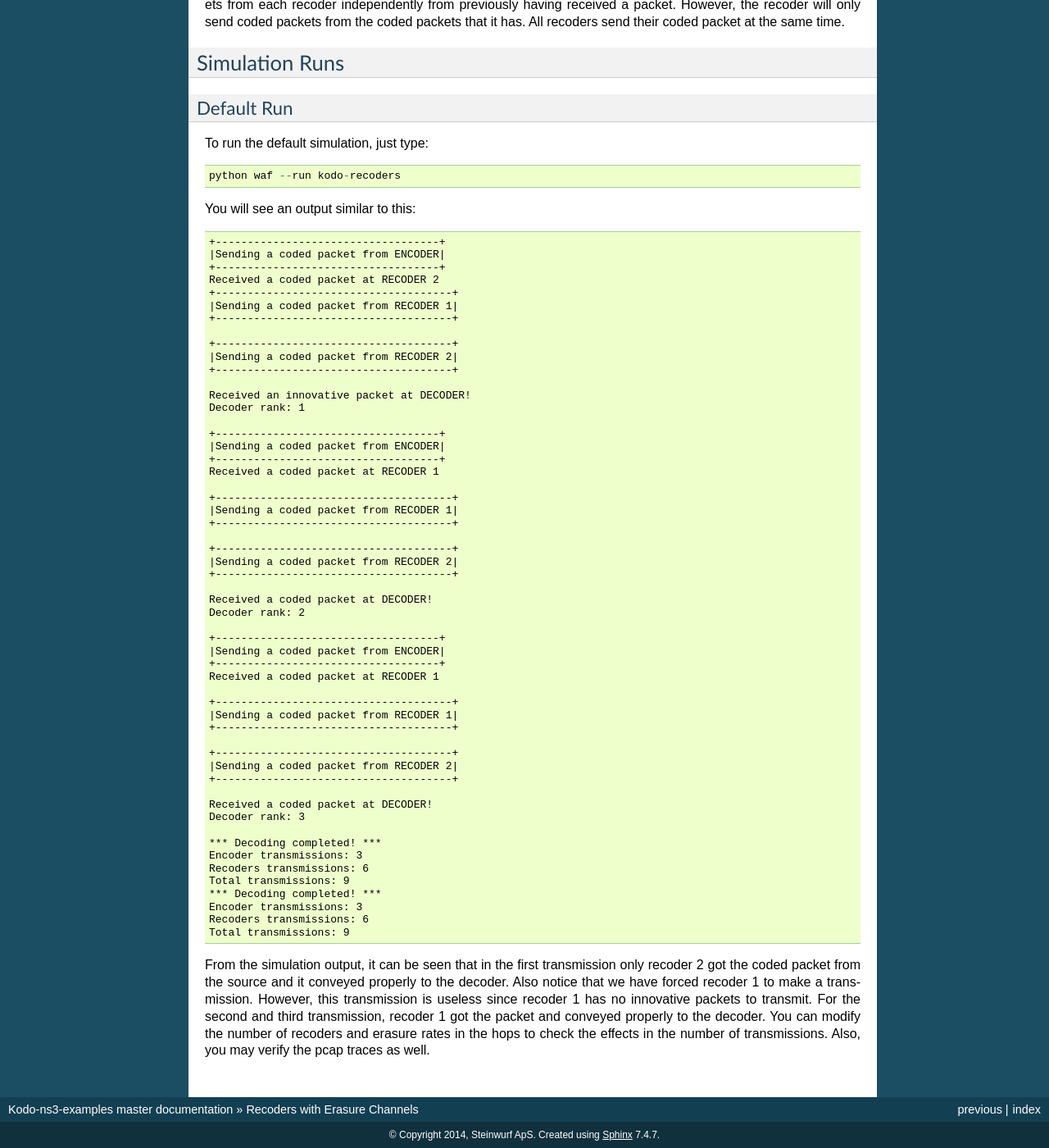
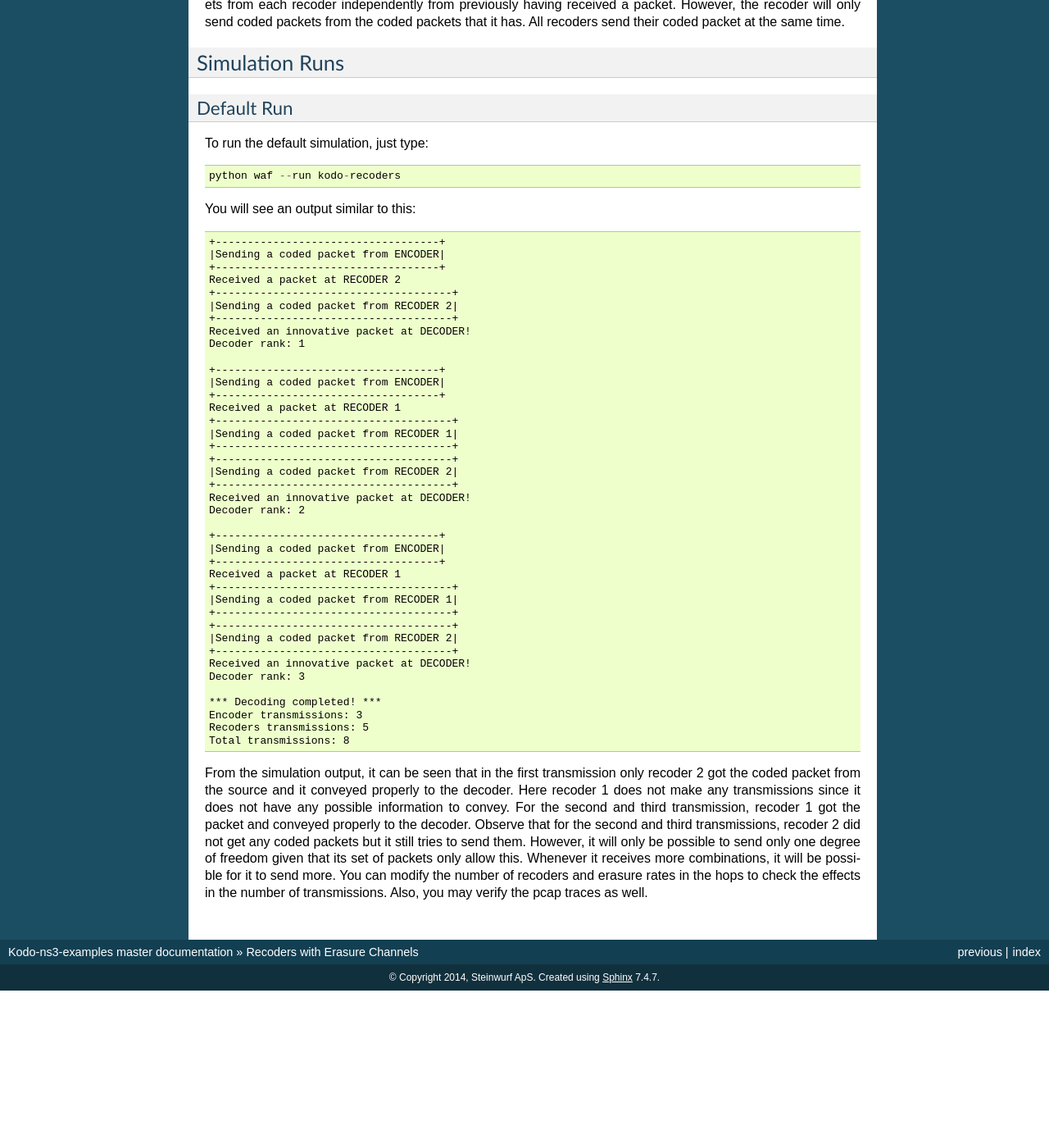
Before and after one commit to steinwurf/kodo-ns3-examples, a Sphinx documentation site: the page built from docs/recoders.rst, in a window 1280 px wide and 1400 px high, scrolled down 3237 px. Shown: the whole window at 82% size. Built offline with Sphinx 7.4.7, drawn with Linux system fonts in a browser that asks for light colours; formulas are drawn with MathJax 3; after the commit the page ends 4445 px from its top, so only the background shows below that.

Commit message:
Add new recoding example output and finish tutorial

```diff
--- a/docs/before_you_start.rst
+++ b/docs/before_you_start.rst
@@ -6,6 +6,7 @@ Before You Start
 The project description, licensing, source code and how to compile
 are available `here <https://github.com/steinwurf/kodo-ns3-examples>`_.
 **Once you have built the project**, you can follow this tutorial.
+Otherwise, please be sure to have the project up and running first.
 
 Overview
 --------
--- a/docs/recoders.rst
+++ b/docs/recoders.rst
@@ -221,64 +221,53 @@ You will see an output similar to this: ::
   +-----------------------------------+
   |Sending a coded packet from ENCODER|
   +-----------------------------------+
-  Received a coded packet at RECODER 2
-  +-------------------------------------+
-  |Sending a coded packet from RECODER 1|
-  +-------------------------------------+
-
+  Received a packet at RECODER 2
   +-------------------------------------+
   |Sending a coded packet from RECODER 2|
   +-------------------------------------+
-
   Received an innovative packet at DECODER!
   Decoder rank: 1
 
   +-----------------------------------+
   |Sending a coded packet from ENCODER|
   +-----------------------------------+
-  Received a coded packet at RECODER 1
-
+  Received a packet at RECODER 1
   +-------------------------------------+
   |Sending a coded packet from RECODER 1|
   +-------------------------------------+
-
   +-------------------------------------+
   |Sending a coded packet from RECODER 2|
   +-------------------------------------+
-
-  Received a coded packet at DECODER!
+  Received an innovative packet at DECODER!
   Decoder rank: 2
 
   +-----------------------------------+
   |Sending a coded packet from ENCODER|
   +-----------------------------------+
-  Received a coded packet at RECODER 1
-
+  Received a packet at RECODER 1
   +-------------------------------------+
   |Sending a coded packet from RECODER 1|
   +-------------------------------------+
-
   +-------------------------------------+
   |Sending a coded packet from RECODER 2|
   +-------------------------------------+
-
-  Received a coded packet at DECODER!
+  Received an innovative packet at DECODER!
   Decoder rank: 3
 
   *** Decoding completed! ***
   Encoder transmissions: 3
-  Recoders transmissions: 6
-  Total transmissions: 9
-  *** Decoding completed! ***
-  Encoder transmissions: 3
-  Recoders transmissions: 6
-  Total transmissions: 9
+  Recoders transmissions: 5
+  Total transmissions: 8
 
 From the simulation output, it can be seen that in the first transmission only
 recoder 2 got the coded packet from the source and it conveyed properly to
-the decoder. Also notice that we have forced recoder 1 to make a transmission.
-However, this transmission is useless since recoder 1 has no innovative
-packets to transmit. For the second and third transmission, recoder 1 got the
-packet and conveyed properly to the decoder. You can modify the number of
-recoders and erasure rates in the hops to check the effects in the number of
-transmissions. Also, you may verify the pcap traces as well.
+the decoder. Here recoder 1 does not make any transmissions since it does
+not have any possible information to convey. For the second and third
+transmission, recoder 1 got the packet and conveyed properly
+to the decoder. Observe that for the second and third transmissions, recoder
+2 did not get any coded packets but it still tries to send them. However,
+it will only be possible to send only one degree of freedom given that its set
+of packets only allow this. Whenever it receives more combinations, it will be
+possible for it to send more. You can modify the number of recoders and erasure
+rates in the hops to check the effects in the number of transmissions. Also,
+you may verify the pcap traces as well.
```
Also changed, not shown: other parts of docs/before_you_start.rst (+1 -1 lines), 1 other file.
